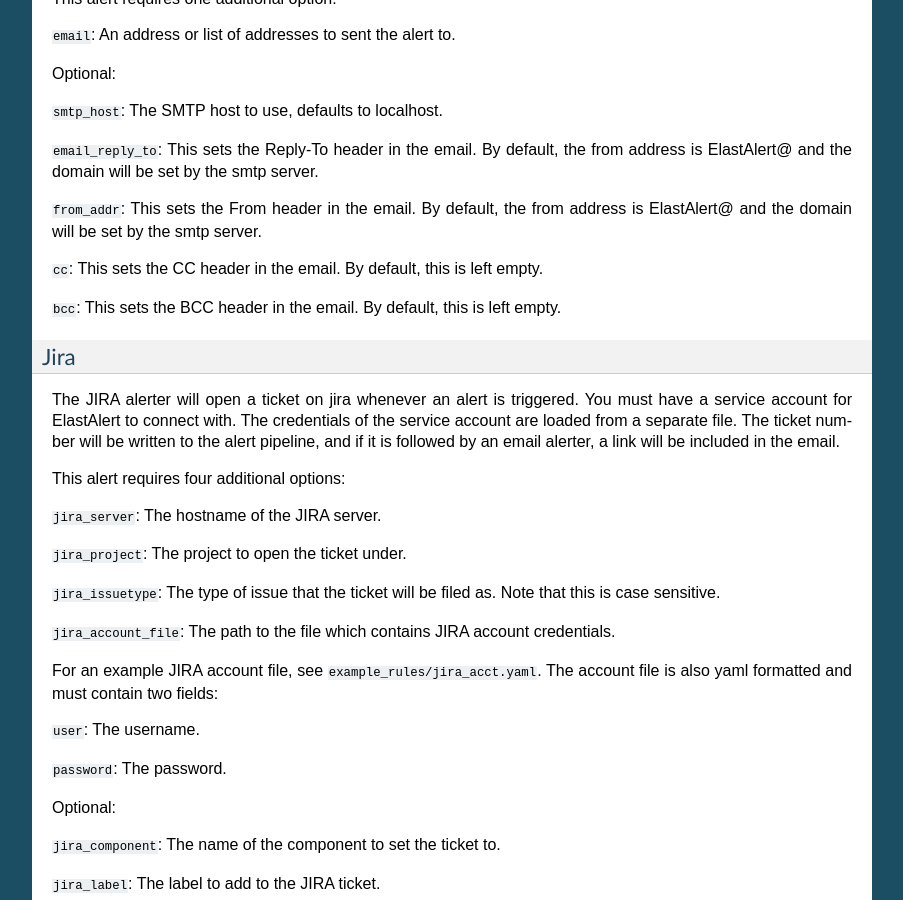
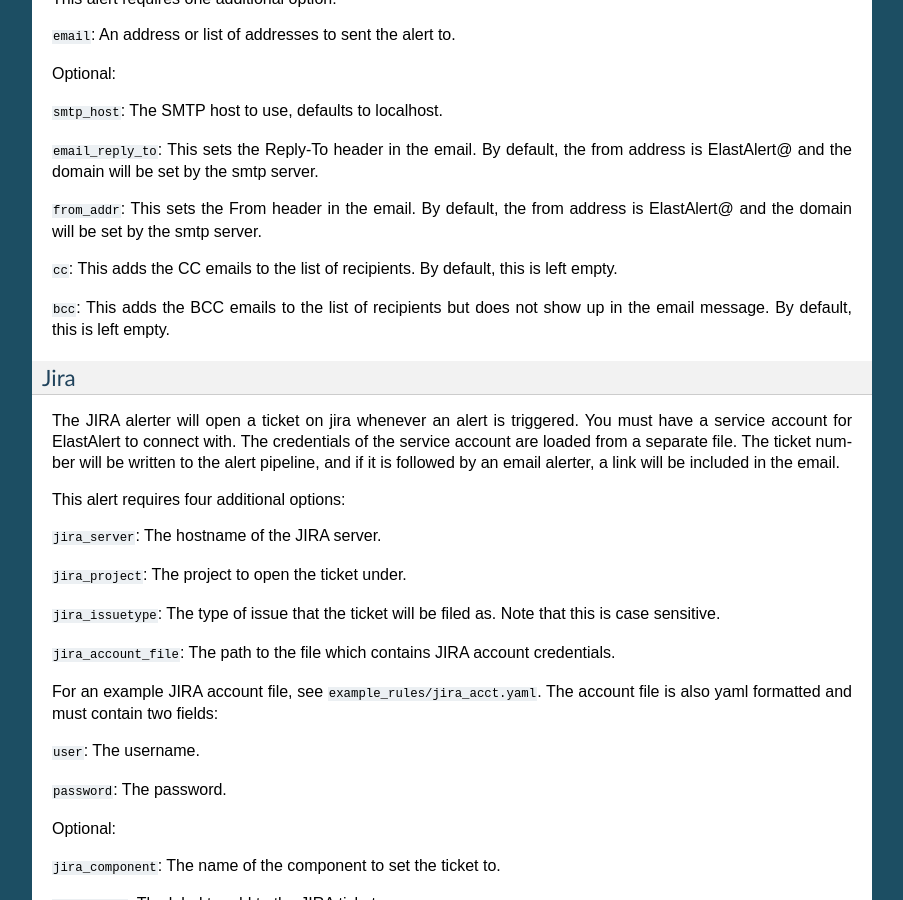
Before and after one commit to Yelp/elastalert, a Sphinx documentation site: the page built from docs/source/ruletypes.rst, in a window 1280 px wide and 900 px high, scrolled down 12017 px. Shown: the whole window, without its empty margins (198-1101 px from the left). Built offline with Sphinx 7.4.7, drawn with Linux system fonts in a browser that asks for light colours.

Commit message:
Updated docs

```diff
--- a/docs/source/ruletypes.rst
+++ b/docs/source/ruletypes.rst
@@ -648,9 +648,9 @@
 ``from_addr``: This sets the From header in the email. By default, the from address is ElastAlert@ and the domain will be set
 by the smtp server.
 
-``cc``: This sets the CC header in the email. By default, this is left empty.
+``cc``: This adds the CC emails to the list of recipients. By default, this is left empty.
 
-``bcc``: This sets the BCC header in the email. By default, this is left empty.
+``bcc``: This adds the BCC emails to the list of recipients but does not show up in the email message. By default, this is left empty.
 
 Jira
 ~~~~~
```
